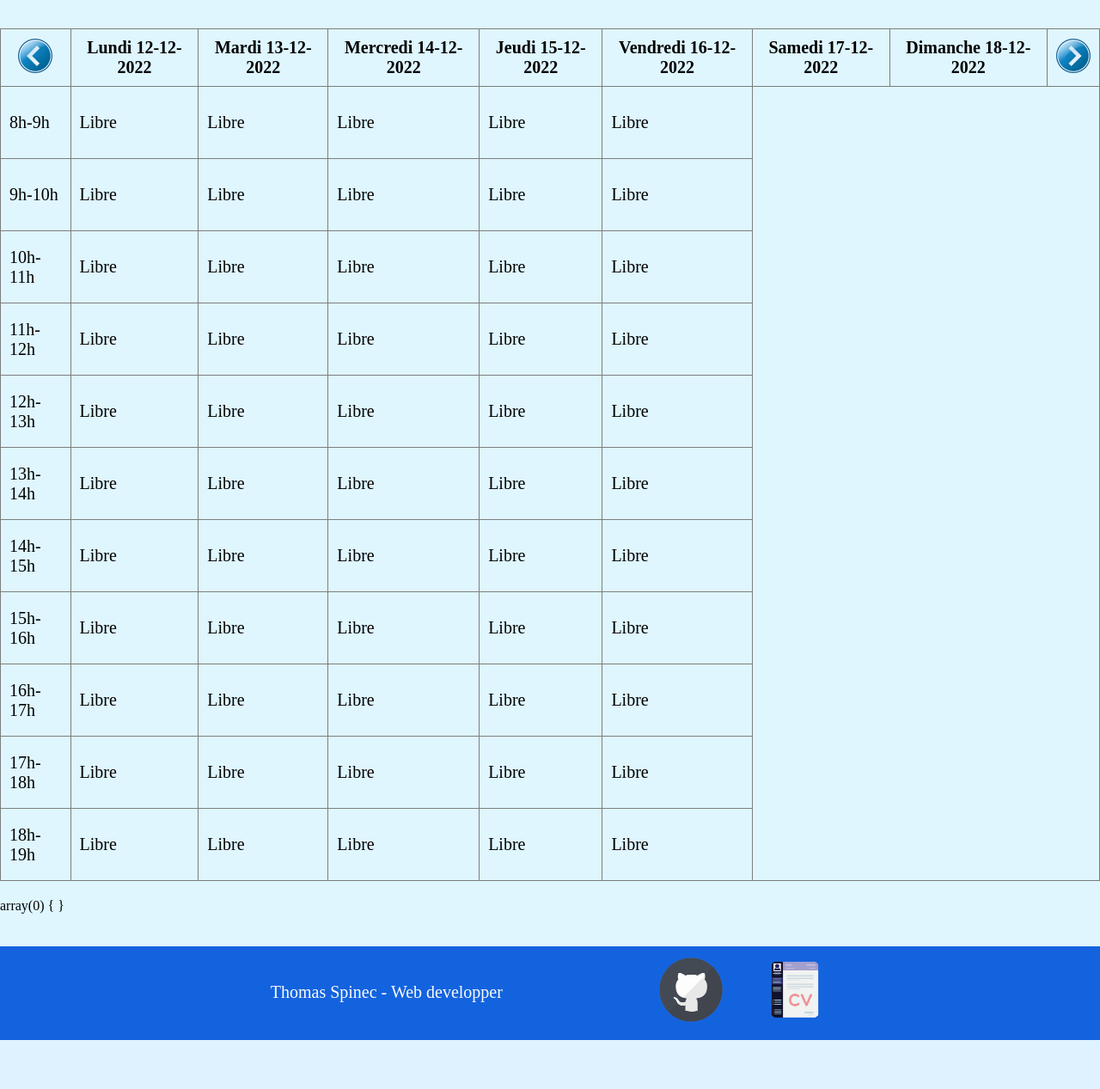
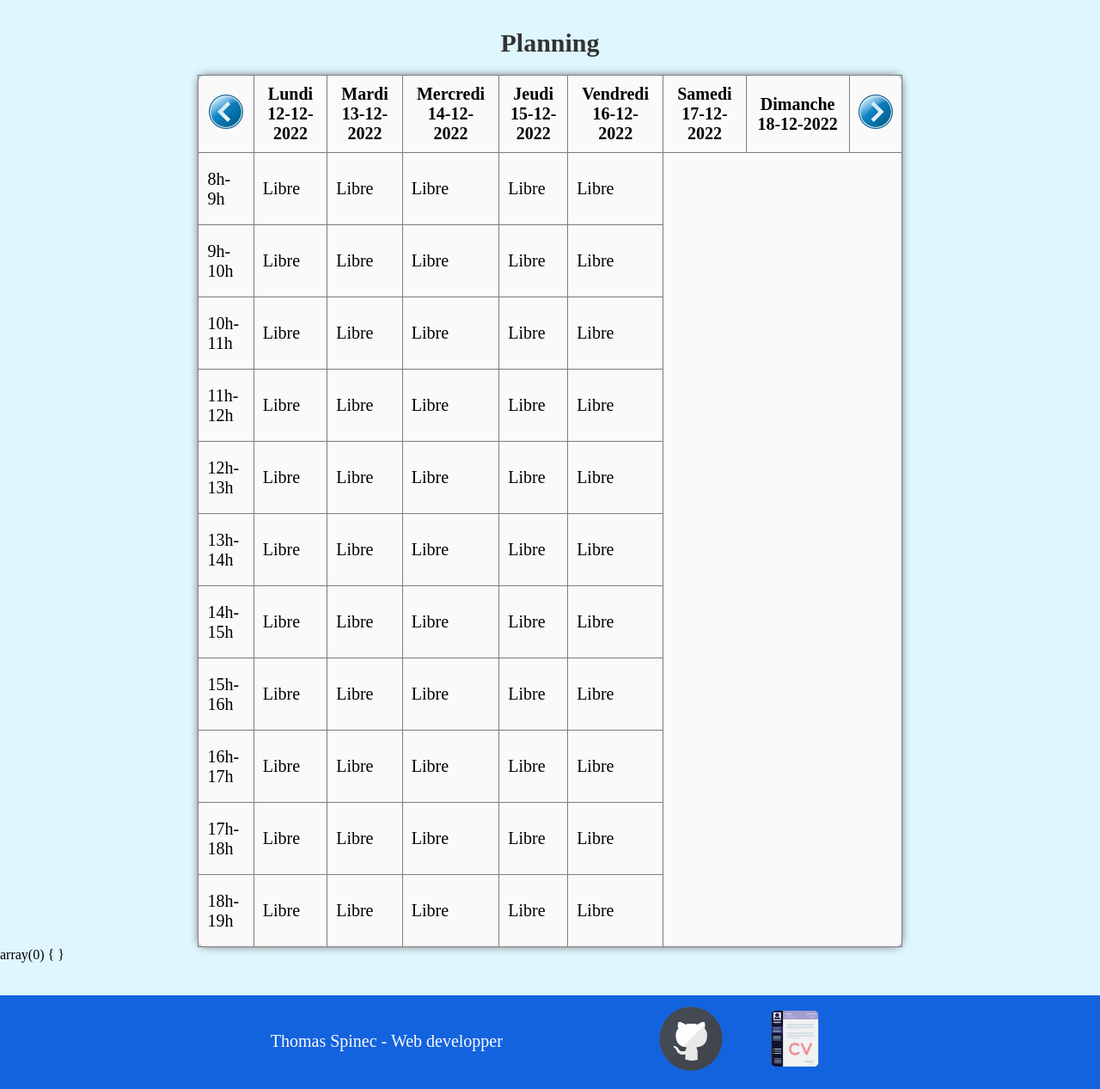
Before and after one commit to thomas-spinec/reservation-salles, a PHP site: page /planning.php in a window 1280 px wide. Shown: the part 117-1384 px from the top of the page at 86% size. Before the commit the page ends 1327 px from the top, so only its background shows below. Run offline with PHP 8.4, Linux system fonts and the light colour scheme; data that the repository does not hold is empty.

Commit message:
test css pour planning

```diff
--- a/planning.php
+++ b/planning.php
@@ -32,7 +32,6 @@
     function jour($reservations, $debut_fin_semaine, $format, $heure1, $heure2){
         for ($i=0; $i < 5; $i++) {
             $case = null;
-            echo "<td>";
             for ($j=0; isset($reservations[$j]); $j++) {
                 $date_start = $reservations[$j]['debut'];
                 $date_end = $reservations[$j]['fin'];
@@ -41,18 +40,18 @@
                 $heure_f = get_fin($date_end)[1];
                 if ($date_d == $debut_fin_semaine[$i]->format($format) && $heure1 >= $heure_d && $heure2 <= $heure_f)
                 {
-                    echo "<div class'booked'>
-                            <a href='reservation.php?id='".$reservations[$j]['id'].">
+                    echo "<td class='booked'>";
+                    echo "<a href='reservation.php?id='".$reservations[$j]['id'].">
                             <p>".$reservations[$j]['login']."</p>
                             <p>".$reservations[$j]['titre']."</p>
-                            </a>
-                        </div>";
+                        </a>";
                     $case = true;
                     break;
                 }
             }
             if (!isset($case))
             {
+                echo "<td>";
                 echo "<p>Libre</p>";
             }
             echo "</td>";
@@ -96,8 +95,10 @@
 
     <!-- contenu de la page -->
     <main>
+        <div class="container">
+            <h1>Planning</h1>
         <!-- Affichage de la semaine -->
-        <table>
+            <table class="planning">
                 <thead>
                     <tr>
                         <th>
@@ -184,6 +185,7 @@
                     </tr>
                 </tbody>
             </table>
+        </div>
 
         <?php var_dump($reservations); ?>
     </main>
--- a/site.css
+++ b/site.css
@@ -398,3 +398,17 @@ table {
 .week:hover {
   opacity: 0.5;
 }
+
+.booked {
+  background-color: #47b5ff;
+}
+
+.planning {
+  width: 80%;
+  height: 80%;
+  margin: auto;
+  padding: 20px;
+  background-color: #fafafa;
+  border-radius: 10px;
+  box-shadow: 0 0 10px #7d7d7d;
+}
```
Lines whose indentation alone changed are shown as unchanged.
